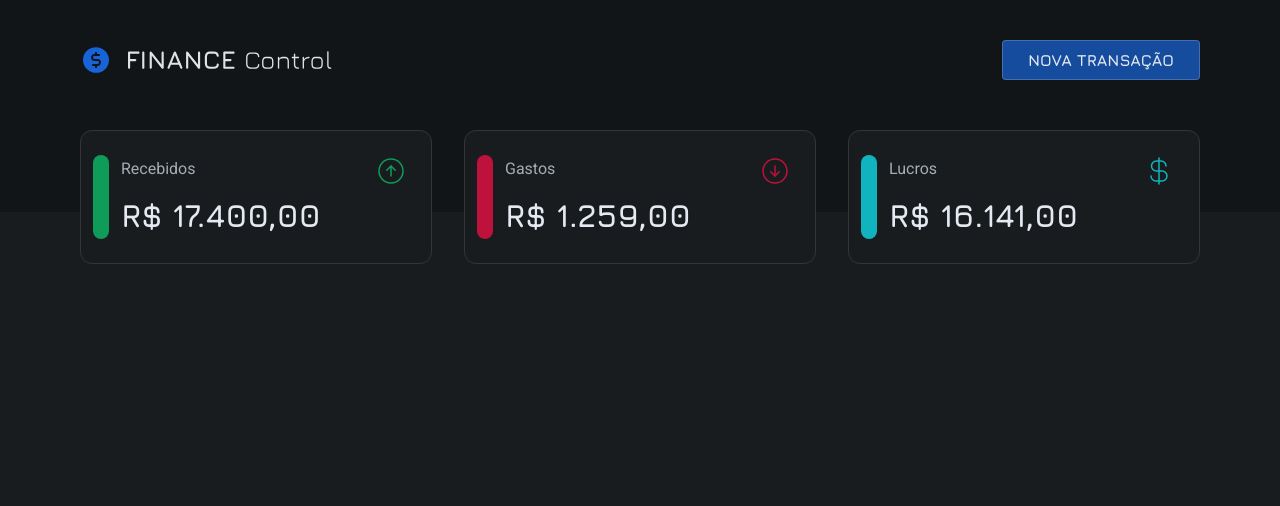
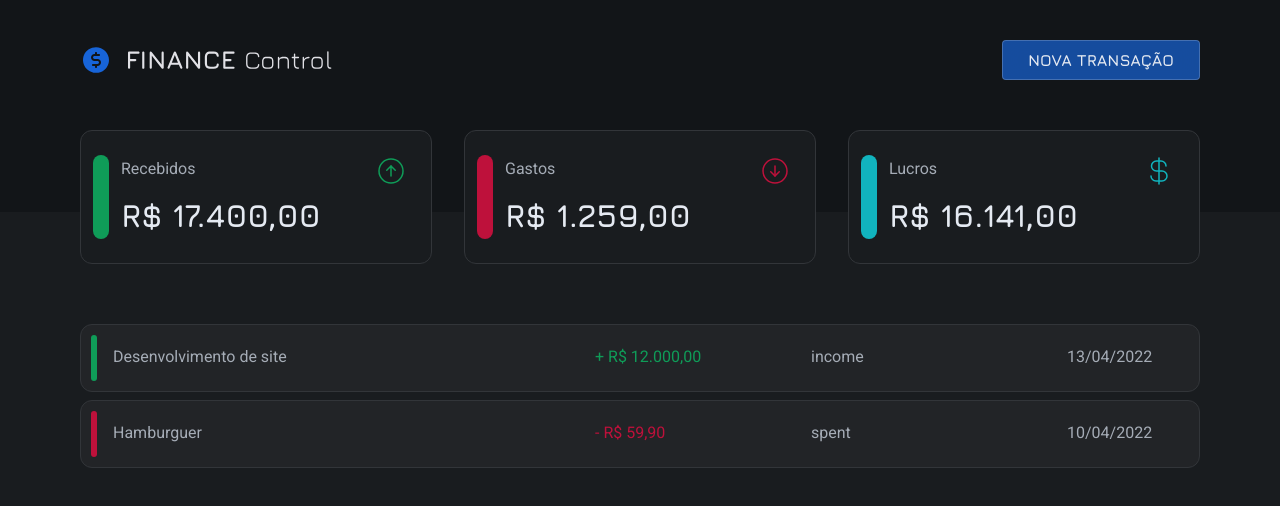
Before and after one commit to sirhent/react-finance-control, a React (Vite) app: page / in a window 1280 px wide. Shown: the top 506 px of the page. Built offline with nearby package versions, Linux system fonts and the light colour scheme.

Commit message:
Implement TransactionsList component

```diff
--- a/src/features/TransactionsList/index.tsx
+++ b/src/features/TransactionsList/index.tsx
@@ -0,0 +1,58 @@
+import * as Styled from "./styles";
+
+export interface TransactionItemVariants {
+  themeColor: "success" | "error";
+}
+
+export interface TransactionItemData {
+  transactionTitle: string;
+  transactionValue: string;
+  transactionType: "income" | "spent";
+  transactionCategory: string;
+  transactionDate: string;
+}
+interface TransactionsListProps {
+  list: TransactionItemData[];
+}
+
+export function TransactionsList(props: TransactionsListProps) {
+  return (
+    <Styled.TransactionsListContainer>
+      {props.list.map((transaction) => {
+        return (
+          <Styled.TransactionItem
+            themeColor={
+              transaction.transactionType === "income" ? "success" : "error"
+            }
+          >
+            <Styled.ItemLeftBar
+              themeColor={
+                transaction.transactionType === "income" ? "success" : "error"
+              }
+            />
+
+            <Styled.TransactionTitle>
+              {transaction.transactionTitle}
+            </Styled.TransactionTitle>
+
+            <Styled.TransactionValue
+              themeColor={
+                transaction.transactionType === "income" ? "success" : "error"
+              }
+            >
+              {transaction.transactionValue}
+            </Styled.TransactionValue>
+
+            <Styled.TransactionType>
+              {transaction.transactionType}
+            </Styled.TransactionType>
+
+            <Styled.TransactionDate>
+              {transaction.transactionDate}
+            </Styled.TransactionDate>
+          </Styled.TransactionItem>
+        );
+      })}
+    </Styled.TransactionsListContainer>
+  );
+}
--- a/src/features/TransactionsList/styles.ts
+++ b/src/features/TransactionsList/styles.ts
@@ -0,0 +1,110 @@
+import styled from "styled-components";
+import { TransactionItemVariants } from ".";
+
+const themeColors = {
+  success: {
+    color_default: "color_semantic_success",
+    color_hover: "color_semantic_success_light",
+    color_border_hover: "color_semantic_success_light_50",
+    fx_container_hover: "fx_shadow_success_underglow_soft",
+  },
+  error: {
+    color_default: "color_semantic_error",
+    color_hover: "color_semantic_error_light",
+    color_border_hover: "color_semantic_error_light_50",
+    fx_container_hover: "fx_shadow_error_underglow_soft",
+  },
+}
+
+export const ItemLeftBar = styled.div<TransactionItemVariants>`
+  min-width: 0.6rem;
+  height: 4.6rem;
+
+  border-radius: ${(props) => props.theme.border_radius_circle};
+  background-color: ${(props) =>
+    props.theme[themeColors[props.themeColor].color_default]
+  };
+
+  transition:
+    background-color
+    ${(props) => props.theme.transition_time_default}
+    ${(props) => props.theme.bezier_ease_out_quad};
+`;
+
+export const TransactionValue = styled.span<TransactionItemVariants>`
+  max-width: 20rem;
+  width: 100%;
+
+  color: ${(props) => props.theme[themeColors[props.themeColor].color_default]};
+
+  transition:
+    color
+    ${(props) => props.theme.transition_time_default}
+    ${(props) => props.theme.bezier_ease_out_quad};
+`;
+
+export const TransactionsListContainer = styled.div`
+  margin-top: 6rem;
+  display: flex;
+  flex-direction: column;
+  gap: 0.8rem;
+  width: 100%;
+`;
+
+export const TransactionItem = styled.article<TransactionItemVariants>`
+  display: flex;
+  align-items: center;
+  gap: 1.6rem;
+  width: 100%;
+  padding: 1rem 3.2rem 1rem 1rem;
+
+  border:
+    ${(props) => props.theme.stroke_size_tiny}
+    solid
+    ${(props) => props.theme.color_border};
+  border-radius: ${(props) => props.theme.border_radius_regular};
+  background-color: ${(props) => props.theme.color_bg_tertiary};
+
+  transition:
+    all
+    ${(props) => props.theme.transition_time_default}
+    ${(props) => props.theme.bezier_ease_out_quad};
+
+  &:hover {
+    border:
+      ${(props) => props.theme.stroke_size_tiny}
+      solid
+      ${(props) => props.theme[themeColors[props.themeColor].color_border_hover]};
+  }
+
+  &:hover ${ItemLeftBar} {
+    background-color: ${(props) =>
+      props.theme[themeColors[props.themeColor].color_hover]
+    };
+  }
+
+  &:hover ${TransactionValue} {
+    color: ${(props) =>
+      props.theme[themeColors[props.themeColor].color_hover]
+    };
+  }
+`;
+
+export const TransactionTitle = styled.h1`
+  font-family: ${(props) => props.theme.font_family_secondary};
+  font-size: ${(props) => props.theme.font_secondary_size_small};
+  font-weight: 400;
+  color: ${(props) => props.theme.color_font_text_primary};
+  width: 100%;
+`;
+
+
+export const TransactionType = styled.span`
+  max-width: 24rem;
+  width: 100%;
+`;
+
+export const TransactionDate = styled.span`
+  max-width: 10rem;
+  width: 100%;
+`;
--- a/src/pages/Transactions/index.tsx
+++ b/src/pages/Transactions/index.tsx
@@ -1,10 +1,30 @@
 import { Summary } from "../../features/Summary";
+import { TransactionItemData, TransactionsList } from "../../features/TransactionsList";
 import { DefaultPageLayout } from "../../layouts/DefaultPageLayout";
+
+const transactionsData_dummy: TransactionItemData[] = [
+  {
+    transactionTitle: "Desenvolvimento de site",
+    transactionValue: "+ R$ 12.000,00",
+    transactionType: "income",
+    transactionCategory: "Venda",
+    transactionDate: "13/04/2022",
+  },
+  {
+    transactionTitle: "Hamburguer",
+    transactionValue: "- R$ 59,90",
+    transactionType: "spent",
+    transactionCategory: "Alimentação",
+    transactionDate: "10/04/2022",
+  },
+];
 
 export function Transactions() {
   return (
     <DefaultPageLayout>
       <Summary />
+
+      <TransactionsList list={transactionsData_dummy} />
     </DefaultPageLayout>
   );
 }
```
